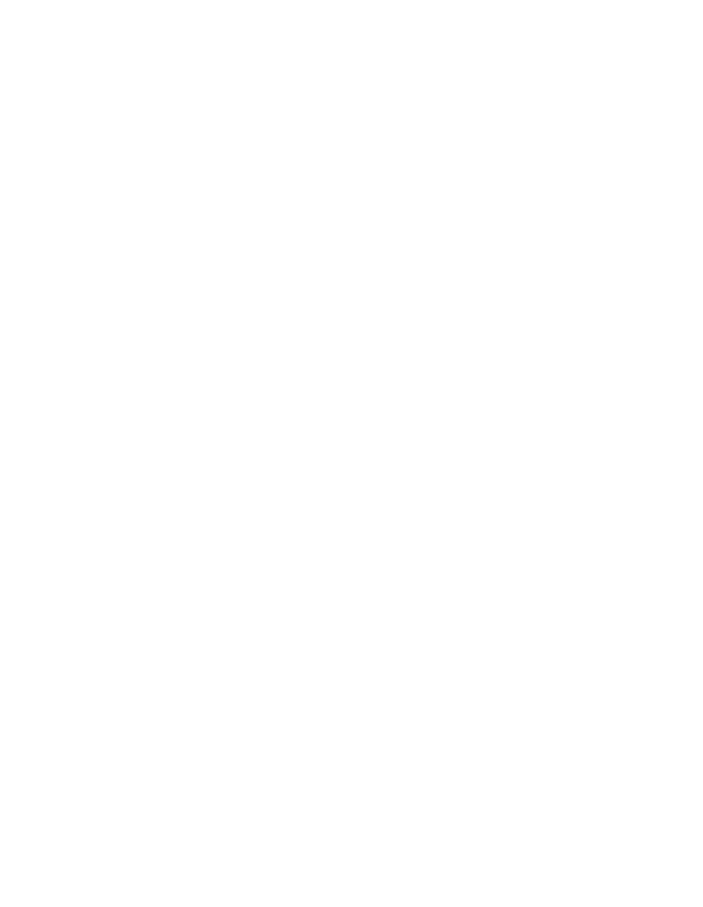
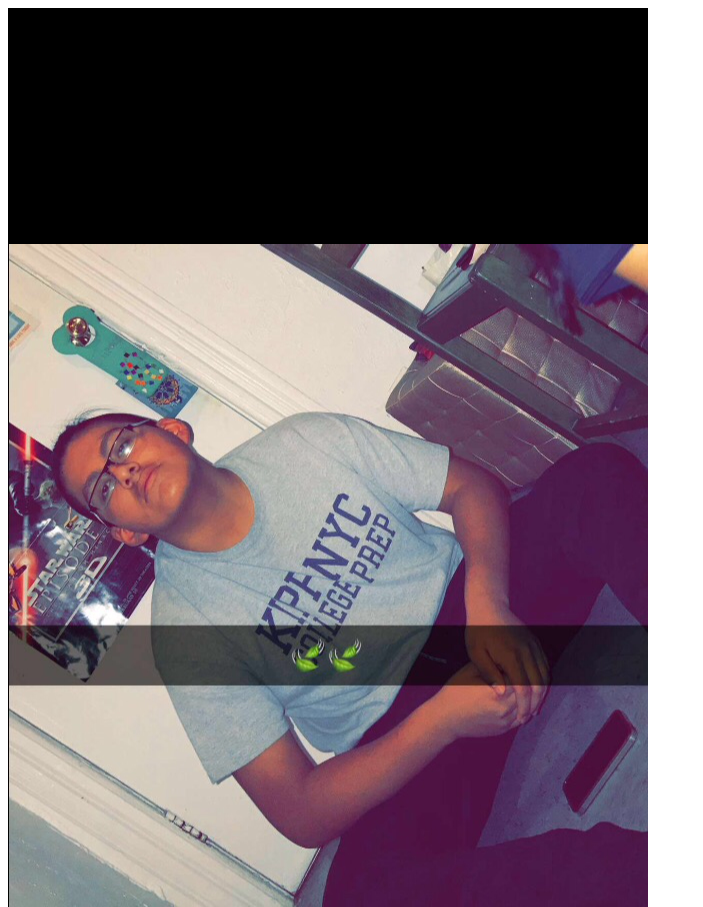
Before and after one commit to Emmanuel7251/my-profolio, a plain HTML site: page index.html in a window 1280 px wide. Shown: the top 907 px of the page, without its empty margins (0-703 px from the left). Before the commit the page ends 800 px from the top, so only its background shows below. Drawn offline with Linux system fonts and the light colour scheme.

Commit message:
image description goals updated

```diff
--- a/index.html
+++ b/index.html
@@ -7,6 +7,6 @@
 	<link rel="stylesheet" href="">
 </head>
 <body>
-
+<img src="./assetts/images/emmanuel.png" alt="">
 </body>
 </html>
```
Also changed, not shown: assetts/images/emmanuel.PNG (added).
